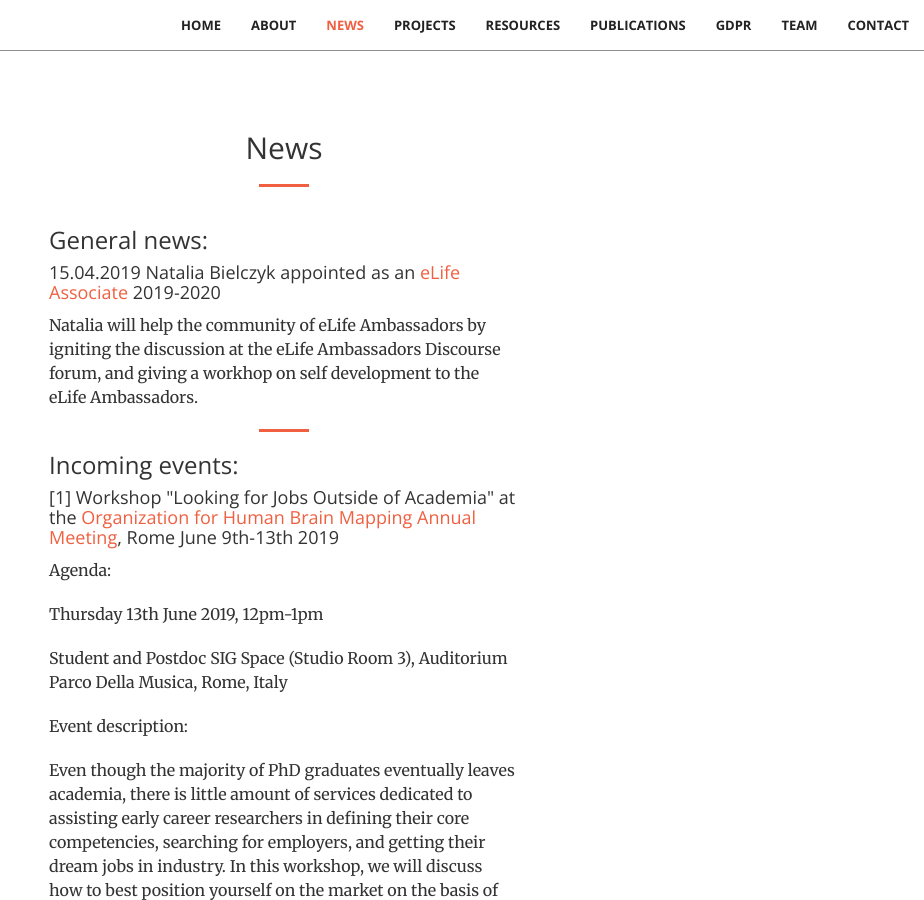
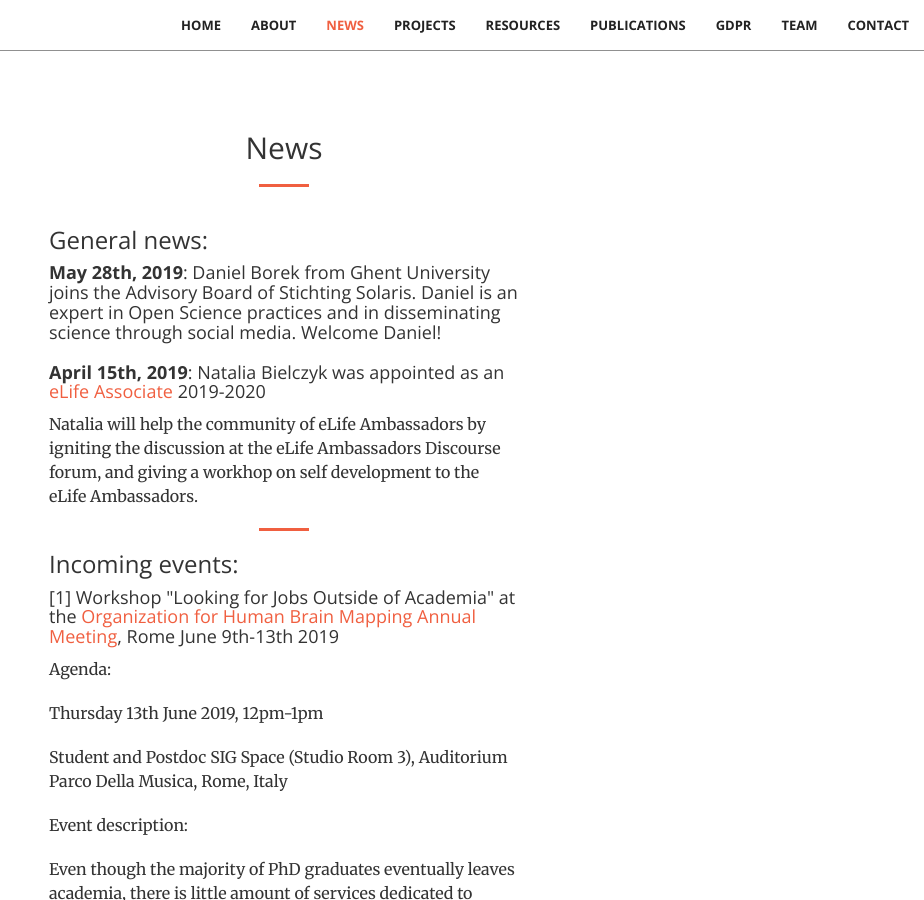
Before and after one commit to stichting-solaris/stichting-solaris.github.io, a Jekyll site: the page built from index.html, in a window 1280 px wide and 900 px high, scrolled down 3734 px. Shown: the whole window, without its empty margins (356-1280 px from the left). Built offline with Jekyll 4.4.1, drawn with Linux system fonts in a browser that asks for light colours.

Commit message:
Update news.html

```diff
--- a/_includes/news.html
+++ b/_includes/news.html
@@ -13,8 +13,18 @@
                 <hr class="primary">
                 <div class="col-lg-8 col-lg-offset-2 text-left">
                 <p class="text-faded">
+
+
                 <h3 class="section-heading">General news:</h3>
-                <h4 class="section-heading">15.04.2019 Natalia Bielczyk appointed as an
+
+                <h4 class="section-heading"><b>May 28th, 2019</b>: Daniel Borek from Ghent University
+                    joins the Advisory Board of Stichting Solaris. Daniel is an expert in Open Science practices
+                    and in disseminating science through social media. Welcome Daniel!</h4>
+                <p></p>
+                <p></p>
+
+
+                <h4 class="section-heading"><b>April 15th, 2019</b>: Natalia Bielczyk was appointed as an
                     <a href=" https://elifesciences.org/inside-elife/a946c355/elife-community-ambassadors-243-volunteers-join-the-programme-in-2019">
                     eLife Associate</a> 2019-2020</h4>
                 <p>Natalia will help the community of eLife Ambassadors by igniting the discussion at the eLife Ambassadors
```
